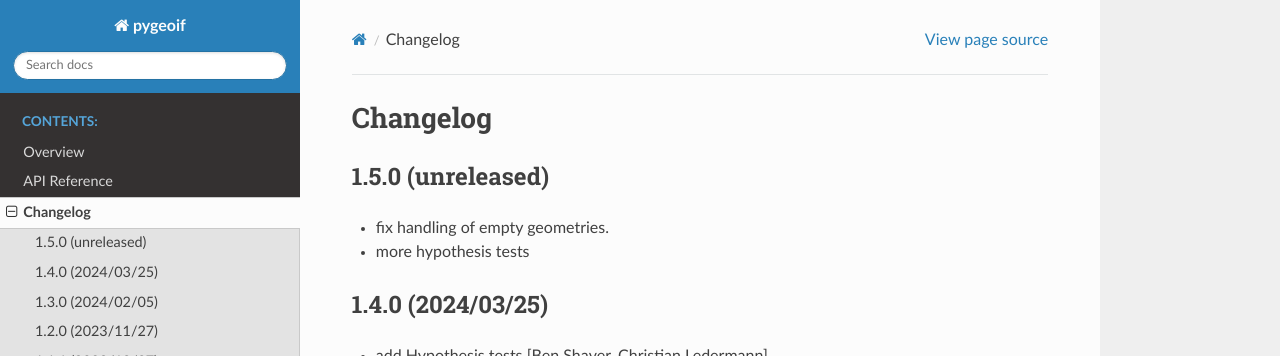
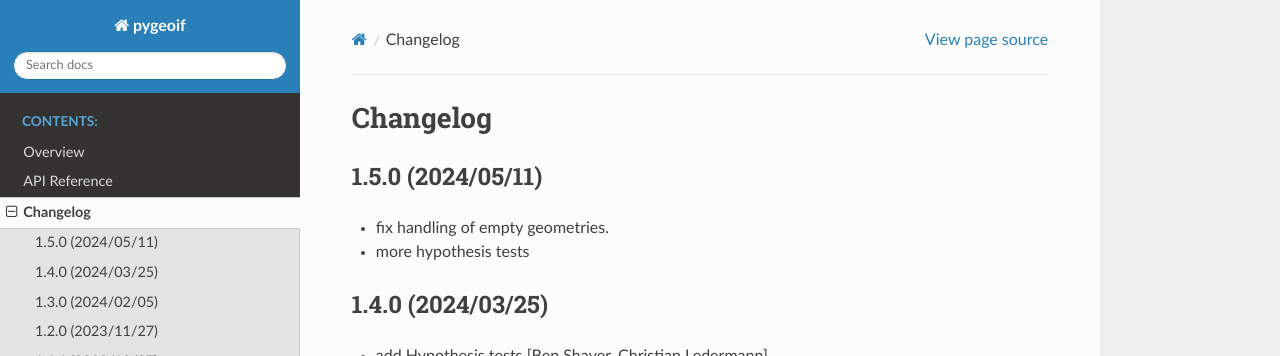
Before and after one commit to cleder/pygeoif, a Sphinx documentation site: the page built from docs/HISTORY.rst, in a window 1280 px wide and 900 px high. Shown: the top 356 px of the window. Built offline with Sphinx 7.4.7 and the Read the Docs theme 2.0.0, drawn with Linux system fonts in a browser that asks for light colours; the version number could not be read and is left out.

Commit message:
changelog for v 1.5.0

```diff
--- a/docs/HISTORY.rst
+++ b/docs/HISTORY.rst
@@ -1,7 +1,7 @@
 Changelog
 =========
 
-1.5.0 (unreleased)
+1.5.0 (2024/05/11)
 ------------------
 
 - fix handling of empty geometries.
```
